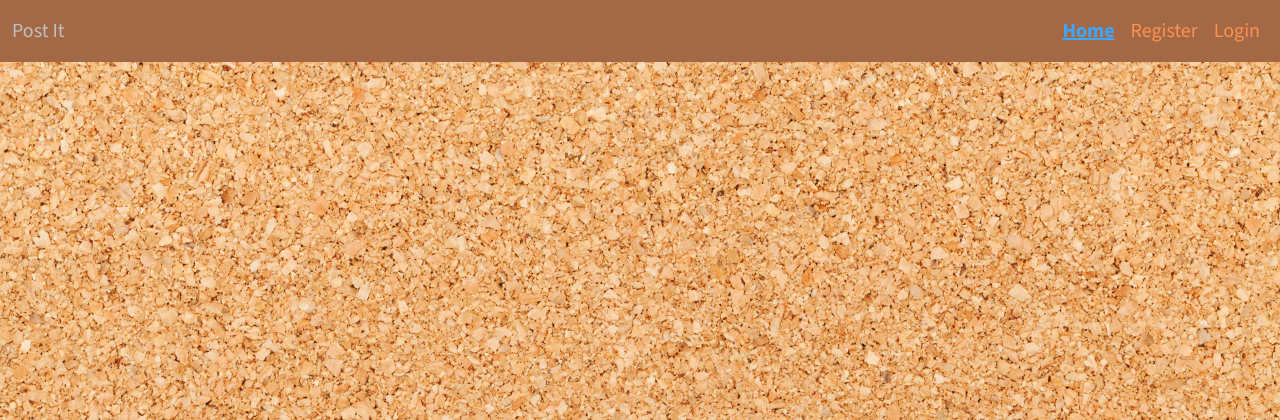
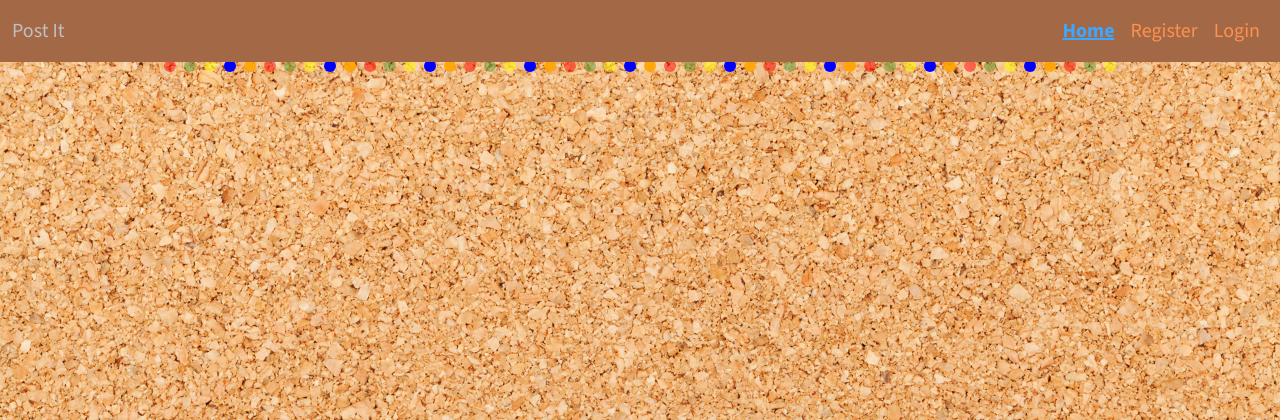
Before and after one commit to Yazhmd/Post-it-, a Django app: page / in a window 1280 px wide. Shown: the top 420 px of the page. Run offline with Django 4.2, Linux system fonts and the light colour scheme; data that the repository does not hold is empty; some libraries are stand-ins or nearby versions.

Commit message:
Add: christmas lights to navbar

```diff
--- a/static/css/style.css
+++ b/static/css/style.css
@@ -87,6 +87,51 @@ body {
 .right-eye {
     top: 150px; /* Adjust based on elf image design */
     left: 165px;
+}
+/* Position the lights at the bottom of the navbar */
+/* Christmas lights container */
+.christmas-lights {
+    display: flex;
+    justify-content: center;
+    gap: 8px; /* Space between bulbs */
+    padding: 10px;
+    flex-wrap: wrap; /* Wrap bulbs to fit smaller screens */
+}
+
+/* Default bulb size */
+.christmas-lights .bulb {
+    width: 12px;
+    height: 12px;
+    border-radius: 50%;
+    animation: flicker 1s infinite;
+}
+
+/* Different colors for bulbs */
+.christmas-lights .bulb:nth-child(2) {
+    background-color: green;
+    animation-delay: 0.2s;
+}
+.christmas-lights .bulb:nth-child(3) {
+    background-color: yellow;
+    animation-delay: 0.4s;
+}
+.christmas-lights .bulb:nth-child(4) {
+    background-color: blue;
+    animation-delay: 0.6s;
+}
+.christmas-lights .bulb:nth-child(5) {
+    background-color: orange;
+    animation-delay: 0.8s;
+}
+
+/* Flickering effect */
+@keyframes flicker {
+    0%, 100% {
+        opacity: 1;
+    }
+    50% {
+        opacity: 0.3;
+    }
 }
 
 
--- a/static/js/christmas.js
+++ b/static/js/christmas.js
@@ -24,3 +24,51 @@ document.addEventListener('mousemove', (event) => {
         eye.style.transform = `translate(${moveX}px, ${moveY}px)`;
     });
 });
+
+document.addEventListener('DOMContentLoaded', () => {
+    const lightsContainer = document.querySelector('.christmas-lights');
+    const colors = ['red', 'green', 'yellow', 'blue', 'orange']; // Array of colors
+
+    // Function to determine the number of bulbs based on screen size
+    function getBulbCount() {
+        const screenWidth = window.innerWidth;
+
+        if (screenWidth >= 1024) {
+            return 48;  // Desktop: 27 bulbs
+        } else if (screenWidth >= 768) {
+            return 35;  // Tablet: 18 bulbs
+        } else {
+            return 19;  // Mobile: 12 bulbs
+        }
+    }
+
+    // Function to update the bulbs
+    function updateBulbs() {
+        // Get the appropriate number of bulbs based on the screen width
+        const bulbCount = getBulbCount();
+
+        // Clear any existing bulbs in the container
+        lightsContainer.innerHTML = '';
+
+        // Add the bulbs dynamically based on the screen size
+        for (let i = 0; i < bulbCount; i++) {
+            const bulb = document.createElement('div');
+            bulb.classList.add('bulb');
+
+            // Assign a color from the array, cycling through the colors
+            const color = colors[i % colors.length]; // Cycle through colors
+            bulb.style.backgroundColor = color;
+
+            // Assign a unique animation delay for flickering effect
+            bulb.style.animationDelay = `${(i * 0.2) % 1}s`; // Delay ranges from 0s to 0.8s
+
+            lightsContainer.appendChild(bulb);
+        }
+    }
+
+    // Initialize the bulbs
+    updateBulbs();
+
+    // Update bulbs when the window is resized
+    window.addEventListener('resize', updateBulbs);
+});
--- a/templates/base.html
+++ b/templates/base.html
@@ -72,11 +72,12 @@
                             href="{% url 'account_login' %}">Login</a>
                     </li>
                     {% endif %}
-                </ul>
-            </div>
-        </div>
+                </ul >
+            </div >
+        </div >
     </nav>
-
+     <!-- Add the Christmas Lights div at the bottom of the navbar -->
+     <div class="christmas-lights"></div>
 
 
      <!-- displaying Django messages -->
```
